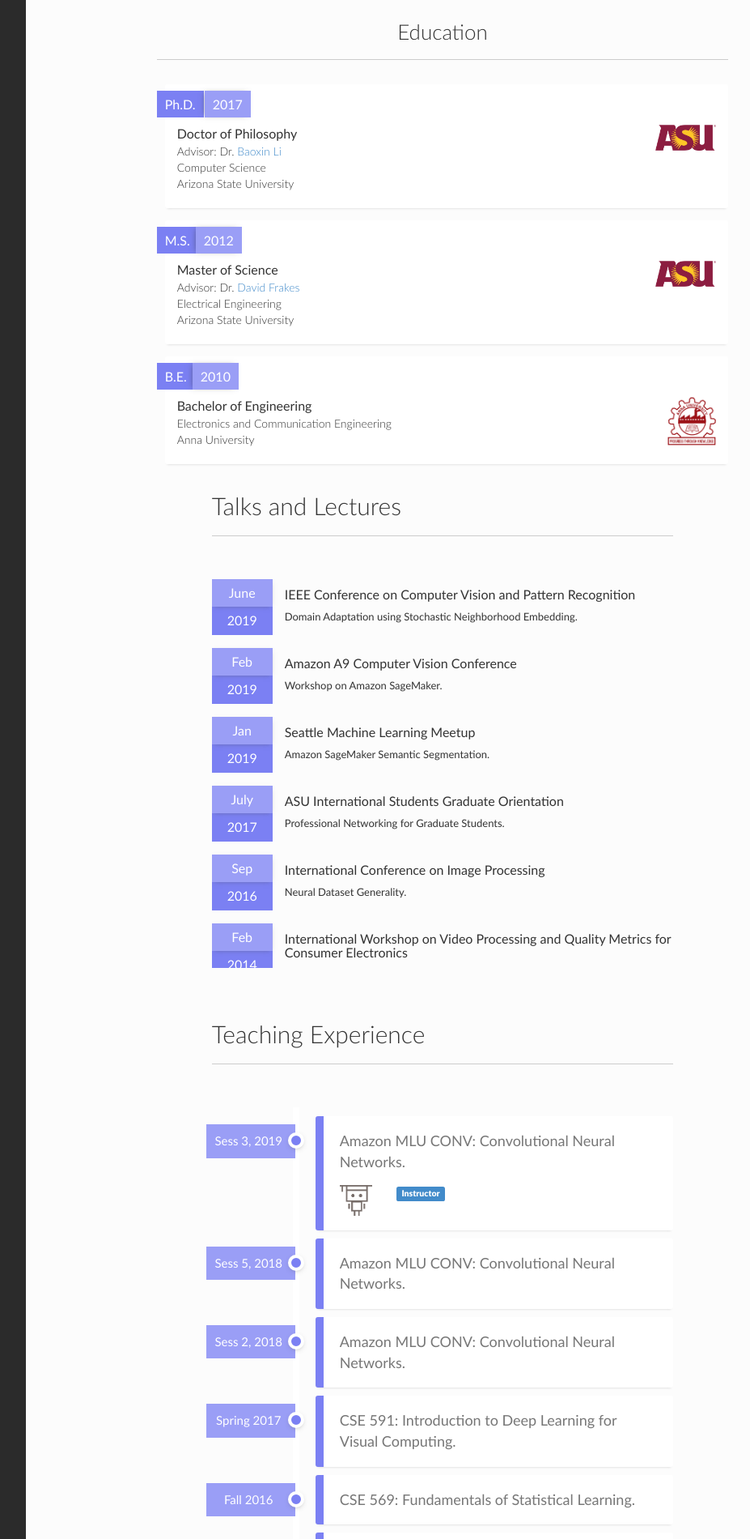
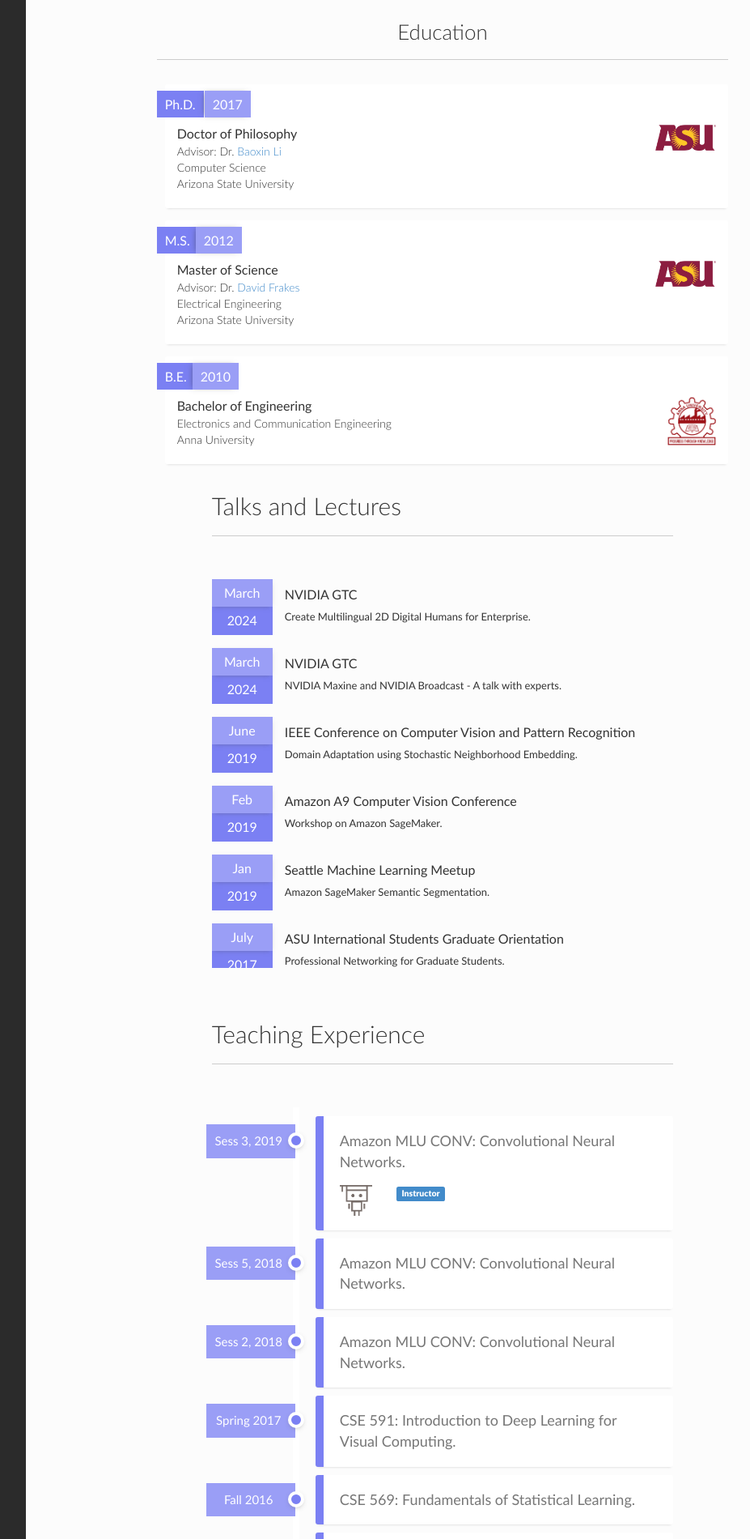
Before and after one commit to ragavvenkatesan/ragavvenkatesan.github.io, a Jekyll site: the page built from profile.html, in a window 1280 px wide. Shown: the part 1702-3602 px from the top of the page at 81% size, without its empty margins (218-1145 px from the left). Built offline with Jekyll 4.4.1, drawn with Linux system fonts in a browser that asks for light colours; nearby versions of some CDN libraries.

Commit message:
updating website with new NIMs content

```diff
--- a/_includes/lectures.html
+++ b/_includes/lectures.html
@@ -1,3 +1,23 @@
+<li>
+    <div class="dates">
+        <span>March</span>
+        <span>2024</span>
+    </div>
+    <div class="content">
+        <h4>NVIDIA GTC</h4>
+        <p>Create Multilingual 2D Digital Humans for Enterprise.</p>
+    </div>
+</li>
+<li>
+    <div class="dates">
+        <span>March</span>
+        <span>2024</span>
+    </div>
+    <div class="content">
+        <h4>NVIDIA GTC</h4>
+        <p>NVIDIA Maxine and NVIDIA Broadcast - A talk with experts.</p>
+    </div>
+</li>
 <li>
     <div class="dates">
         <span>June</span>
```
Also changed, not shown: _includes/creative_news.html (+22 -0 lines), professional.html (+5 -5 lines).
